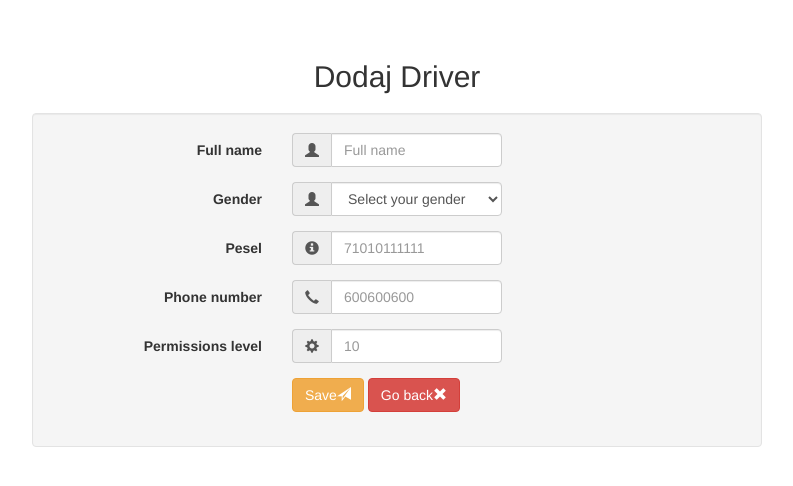
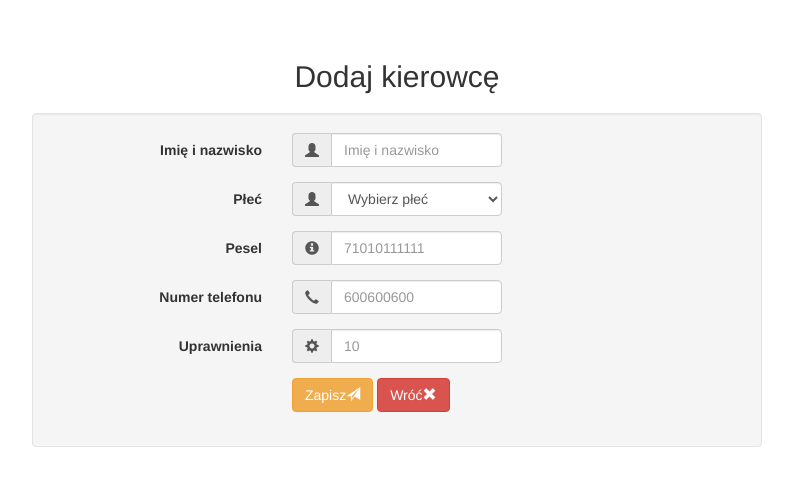
Before and after one commit to guy881/geo-pop, a Django app: page /drivers/create/ in a window 1280 px wide. Shown: the part 54-540 px from the top of the page, without its empty margins (243-1036 px from the left). Run offline with Django 3.2, Linux system fonts and the light colour scheme; the visitor is signed in with stand-in values (Sample User, id 1); some libraries are stand-ins or nearby versions.

Commit message:
dodawanie templatek file is back. Changed language to polish

```diff
--- a/static/js/script.js
+++ b/static/js/script.js
@@ -7,10 +7,10 @@ function validate_form() {
     check_permissions_level();
 }
 
-var empty_message = "Fill in the field, please!";
-var too_short_message = "Wrong value length";
-var white_space_message = "You must include a white space";
-var default_message = "You can't choose default answer";
+var empty_message = "Proszę wypełnij to pole";
+var too_short_message = "Zła długość podanej danej";
+var white_space_message = "Podaj pełne imię i nazwisko przedzielone spacją";
+var default_message = "Nie możesz wybrać wartości domyślnej";
 
 
 function isEmpty(field) {
@@ -34,9 +34,10 @@ function showWrong(field, message, glyph) {
     return false;
 }
 
-function showOK(field, glyph) {
+function showOK(field, glyph, glyph_positive) {
     field.innerHTML = "";
     glyph.style.visibility = "hidden";
+    glyph_positive.style.visibility = "visible"
     return true;
 }
 
--- a/templates/drivers/create_form.html
+++ b/templates/drivers/create_form.html
@@ -4,7 +4,7 @@
 
     <div class="container" style="margin-top: 5vh">
         <div class="col-md-8 col-md-offset-2">
-        <h2 style="text-align: center">Dodaj Driver</h2>
+            <h2 style="text-align: center">Dodaj kierowcę</h2>
             <h2>{{ success }}</h2>
             <h2>{{ error }}</h2>
 
@@ -15,11 +15,12 @@
                     {% csrf_token %}
                     {{ form.non_field_errors }}
                     <div class="form-group">
-                    <label class="col-md-4 control-label">Full name</label>
+                        <label class="col-md-4 control-label">Imię i nazwisko</label>
                         <div class="col-md-4 inputGroupContainer">
                             <div class="input-group">
                                 <span class="input-group-addon"><i class="glyphicon glyphicon-user"></i></span>
-                            <input name="full_name" id="full_name" placeholder="Full name" class="form-control"
+                                <input name="full_name" id="full_name" placeholder="Imię i nazwisko"
+                                       class="form-control"
                                        type="text" onblur="check_full_name(this.form.name)">
                             </div>
                         </div>
@@ -28,23 +29,27 @@
                         <span id="full_name_error"></span>
                     </div>
                     <div class="form-group">
-                    <label class="col-md-4 control-label">Gender</label>
+                        <label class="col-md-4 control-label">Płeć</label>
                         <div class="col-md-4 inputGroupContainer">
                             <div class="input-group">
                                 <span class="input-group-addon"><i class="glyphicon glyphicon-user"></i></span>
-                            <select name="gender" id="gender" class="form-control selectpicker" onblur="check_gender(this.form.name)">
-                                <option value="default">Select your gender</option>
-                                <option>man</option>
-                                <option>woman</option>
-                                <option>other</option>
-                                <option>apache helicopter</option>
+                                <select name="gender" id="gender" class="form-control selectpicker"
+                                        onblur="check_gender(this.form.name)">
+                                    <option value="default">Wybierz płeć</option>
+                                    <option value="mezczyzna">mężczyzna</option>
+                                    <option value="kobieta">kobieta</option>
+                                    <option value="other">inne</option>
+                                    <option value="apache helicopter">apache helicopter</option>
                                 </select>
                             </div>
                         </div>
                         <span id="gender_glyph" style="visibility: hidden;color: orangered"><i
                                 class="glyphicon glyphicon-warning-sign"></i></span>
+                        {% comment %}<span id="gender_glyph_positive" style="visibility: hidden;color: lawngreen"><i
+                            class="glyphicon glyphicon-ok"></i></span>{% endcomment %}
                         <span id="gender_error"></span>
-                </div>{% comment %}
+                    </div>
+                    {% comment %}
                 <div class="form-group">
                     <label class="col-md-4 control-label">Schedule</label>
                     <div class="col-md-4 inputGroupContainer">
@@ -63,7 +68,8 @@
                         <div class="col-md-4 inputGroupContainer">
                             <div class="input-group">
                                 <span class="input-group-addon"><i class="glyphicon glyphicon-info-sign"></i></span>
-                            <input name="pesel" id="pesel" placeholder="71010111111" class="form-control" type="text" onblur="check_pesel(this.form.name)">
+                                <input name="pesel" id="pesel" placeholder="71010111111" class="form-control"
+                                       type="text" onblur="check_pesel(this.form.name)">
                             </div>
                         </div>
                         <span id="pesel_glyph" style="visibility: hidden;color: orangered"><i
@@ -71,11 +77,12 @@
                         <span id="pesel_error"></span>
                     </div>
                     <div class="form-group">
-                    <label class="col-md-4 control-label">Phone number</label>
+                        <label class="col-md-4 control-label">Numer telefonu</label>
                         <div class="col-md-4 inputGroupContainer">
                             <div class="input-group">
                                 <span class="input-group-addon"><i class="glyphicon glyphicon-earphone"></i></span>
-                            <input name="phone_number" id="phone_number" placeholder="600600600" class="form-control"
+                                <input name="phone_number" id="phone_number" placeholder="600600600"
+                                       class="form-control"
                                        type="text" onblur="check_phone_number(this.form.name)">
                             </div>
                         </div>
@@ -84,16 +91,13 @@
                         <span id="phone_number_error"></span>
                     </div>
                     <div class="form-group">
-                    <label class="col-md-4 control-label">Permissions level</label>
+                        <label class="col-md-4 control-label">Uprawnienia</label>
                         <div class="col-md-4 inputGroupContainer">
                             <div class="input-group">
                                 <span class="input-group-addon"><i class="glyphicon glyphicon-cog"></i></span>
-                            <input type="number" name="permissions_level" id="permissions_level" class="form-control selectpicker" placeholder="10" onblur="check_permissions_level(this.form.name)">
-                                {% comment %}<option value="default">Select permissions level</option>
-                                <option>1</option>
-                                <option>2</option>
-                                <option>3</option>{% endcomment %}
-
+                                <input type="number" name="permissions_level" id="permissions_level"
+                                       class="form-control selectpicker" placeholder="10"
+                                       onblur="check_permissions_level(this.form.name)">
                             </div>
                         </div>
                         <span id="permissions_level_glyph" style="visibility: hidden;color: orangered"><i
@@ -103,10 +107,10 @@
                     <div class="form-group">
                         <label class="col-md-4 control-label"></label>
                         <div class="col-md-4">
-                        <button type="submit" id="submit" class="btn btn-warning">Save<span
+                            <button type="submit" id="submit" class="btn btn-warning">Zapisz<span
                                     class="glyphicon glyphicon-send"></span>
                             </button>
-                        <a type="button" class="btn btn-danger" href="{% url 'drivers:list' %} ">Go back<span
+                            <a type="button" class="btn btn-danger" href="{% url 'drivers:list' %} ">Wróć<span
                                     class="glyphicon glyphicon-remove"></span></a>
                         </div>
                     </div>
```
Also changed, not shown: templates/drivers/edit_form.html (+27 -22 lines). Lines whose indentation alone changed are shown as unchanged.
